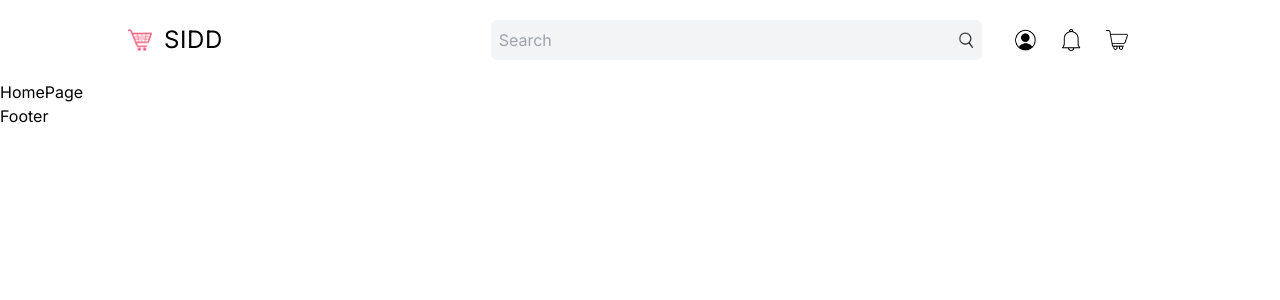
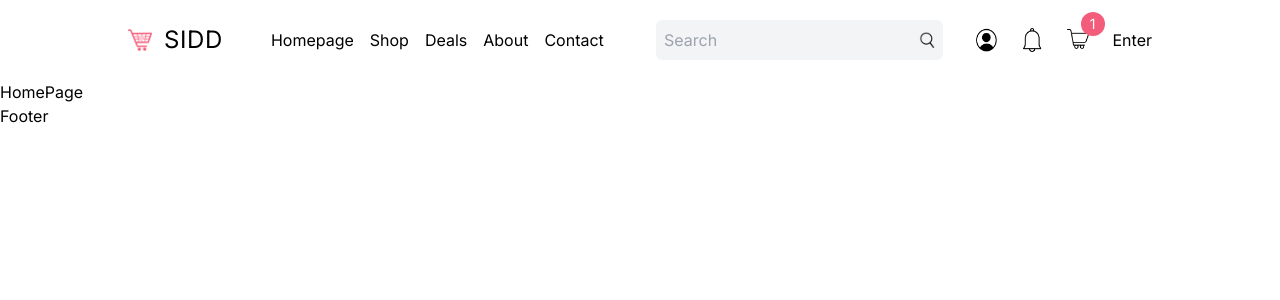
Before and after one commit to sidr467/E-Commerce_Clone, a Next.js app: page / in a window 1280 px wide. Both pictures are taken after a click on the picture 1141 px from the left and 40 px from the top of the page. Shown: the top 300 px of the page. Built offline with nearby package versions, Linux system fonts and the light colour scheme.

Commit message:
Added Nav Links for bigger screen

```diff
--- /dev/null
+++ b/src/app/components/CartModal.tsx
@@ -0,0 +1,11 @@
+'use client'
+
+function CartModal() {
+    return (
+        <div>
+            Enter
+        </div>
+    );
+}
+
+export default CartModal;
--- a/src/app/components/NavIcons.tsx
+++ b/src/app/components/NavIcons.tsx
@@ -4,6 +4,7 @@
 import { useState } from "react"
 import Link from "next/link"
 import { useRouter } from "next/navigation"
+import CartModal from "./CartModal"
 
 function NavIcons() {
   const [isProfileOpen, setIsProfileOpen] = useState(false)
@@ -44,19 +45,19 @@
         height={22}
         className=" cursor-pointer"
       />
+      <div className="relative cursor-pointer">
         <Image
           src="/cart.png"
           alt="Cart icon"
           width={22}
           height={22}
-        className=" cursor-pointer"
           onClick={() => setIsCartOpen((prev) => !prev)}
         />
-      {isCartOpen &&
-      <div className="">
-
+        <div className=" absolute -top-4 -right-4 w-6 h-6 bg-primaryColor rounded-full text-sm text-white flex items-center justify-center">
+          1
         </div>
-      }
+      </div>
+      {isCartOpen && <CartModal />}
     </div>
   )
 }
--- a/src/app/components/Navbar.tsx
+++ b/src/app/components/Navbar.tsx
@@ -17,14 +17,21 @@
       {/*Bigger screen */}
       <div className=" hidden md:flex items-center justify-between gap-8 h-full">
         {/* LEFT */}
-        <div className=" w-1/3">
+        <div className=" w-1/3 xl:w-1/2 flex items-center gap-12">
           <Link href="/" className=" flex items-center gap-3">
             <Image src="/logo.png" alt="Logo Image" width={24} height={24} />
             <div className="text-2xl tracking-wide">SIDD</div>
           </Link>
+          <div className=" hidden xl:flex gap-4">
+            <Link href="/">Homepage</Link>
+            <Link href="/">Shop</Link>
+            <Link href="/">Deals</Link>
+            <Link href="/">About</Link>
+            <Link href="/">Contact</Link>
+          </div>
         </div>
         {/* RIGHT */}
-        <div className=" w-2/3 flex items-center justify-between gap-8">
+        <div className=" w-2/3 xl:w-1/2 flex items-center justify-between gap-8">
           <SearchBar />
           <NavIcons />
         </div>
--- a/tailwind.config.ts
+++ b/tailwind.config.ts
@@ -1,4 +1,4 @@
-import type { Config } from "tailwindcss";
+import type { Config } from "tailwindcss"
 
 const config: Config = {
   content: [
@@ -13,8 +13,11 @@
         "gradient-conic":
           "conic-gradient(from 180deg at 50% 50%, var(--tw-gradient-stops))",
       },
+      colors: {
+        primaryColor: "#F35C7A",
+      },
     },
   },
   plugins: [],
-};
-export default config;
+}
+export default config
```
Lines whose indentation alone changed are shown as unchanged.
